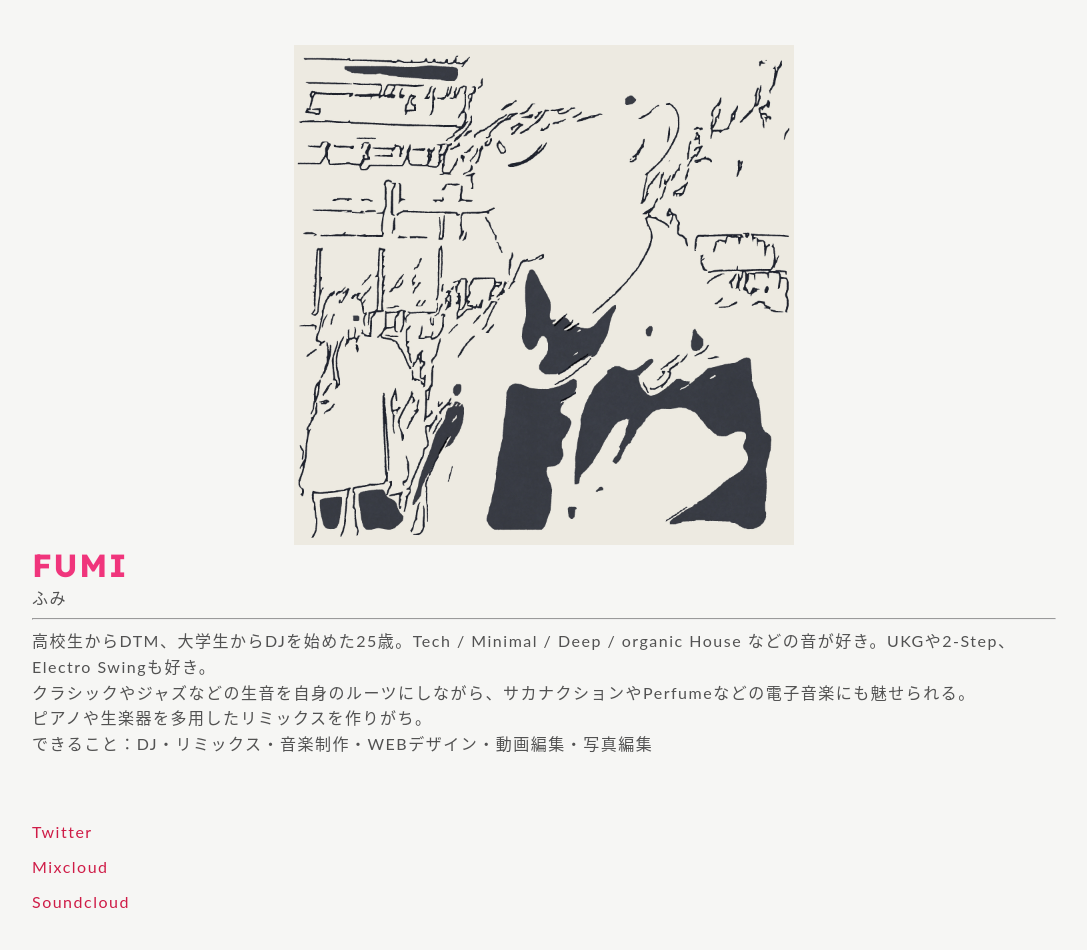
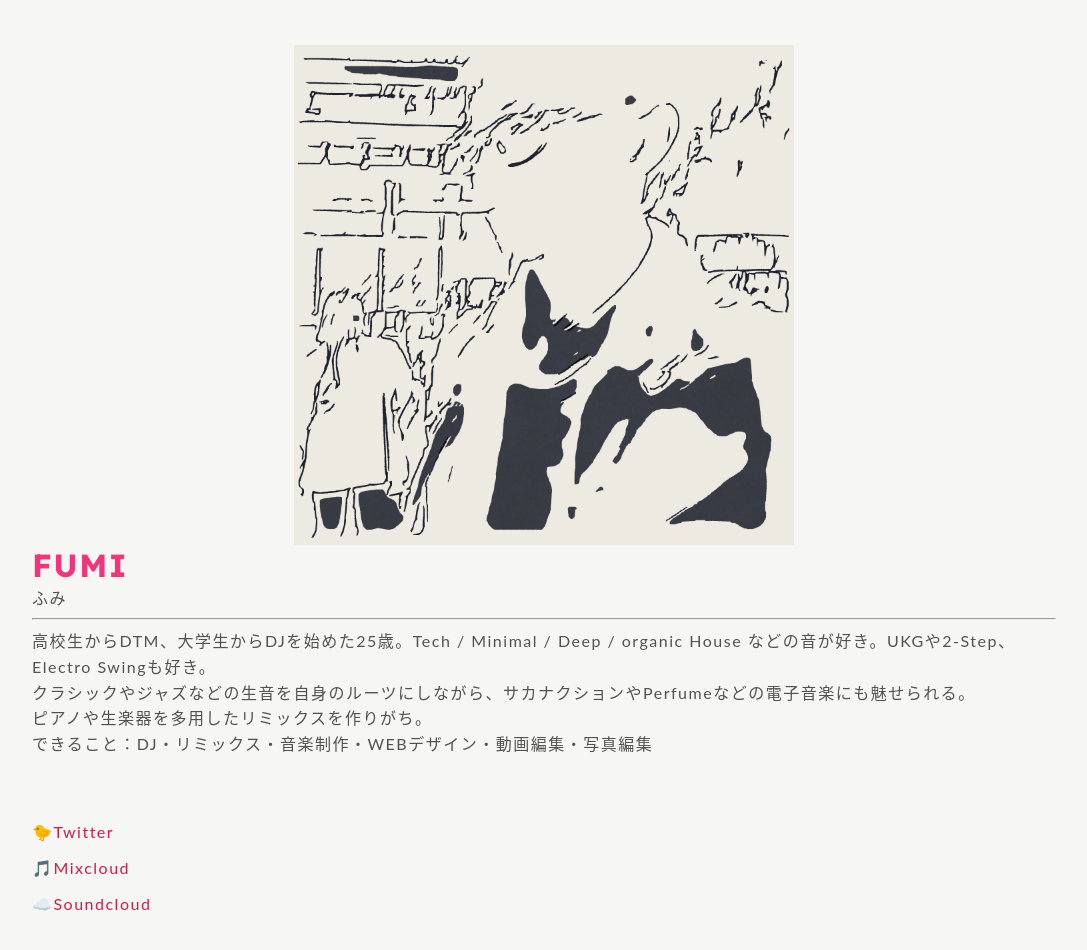
Before and after one commit to fumijp28i/fumijp28i.github.io, a plain HTML site: page index.html in a window 1280 px wide. Shown: the whole page, without its empty margins (96-1183 px from the left). Drawn offline with Linux system fonts and the light colour scheme; a script that the page names is missing.

Commit message:
index.htmlを変更

```diff
--- a/index.html
+++ b/index.html
@@ -20,15 +20,14 @@
         <h1 class="colorful">FUMI</h1>
         <p>ふみ</p>
         <hr>
-        <p>高校生からDTM、大学生からDJを始めた25歳。Tech / Minimal / Deep / organic House などの音が好き。UKGや2-Step、Electro
-          Swingも好き。<br>クラシックやジャズなどの生音を自身のルーツにしながら、サカナクションやPerfumeなどの電子音楽にも魅せられる。<br>ピアノや生楽器を多用したリミックスを作りがち。</p>
+        <p>高校生からDTM、大学生からDJを始めた25歳。Tech / Minimal / Deep / organic House などの音が好き。UKGや2-Step、Electro Swingも好き。<br>クラシックやジャズなどの生音を自身のルーツにしながら、サカナクションやPerfumeなどの電子音楽にも魅せられる。<br>ピアノや生楽器を多用したリミックスを作りがち。</p>
         <p>できること：DJ・リミックス・音楽制作・WEBデザイン・動画編集・写真編集</p>
       </section>
       <section class="inner permlink">
         <ul>
-          <li><a href="https://twitter.com/fumijp28i" target="_blank">Twitter</a></li>
-          <li><a href="https://www.mixcloud.com/fumijp28i/" target="_blank">Mixcloud</a></li>
-          <li><a href="https://soundcloud.com/fumijp28i" target="_blank">Soundcloud</a></li>
+          <li><a href="https://twitter.com/fumijp28i" target="_blank">🐤Twitter</a></li>
+          <li><a href="https://www.mixcloud.com/fumijp28i/" target="_blank">🎵Mixcloud</a></li>
+          <li><a href="https://soundcloud.com/fumijp28i" target="_blank">☁️Soundcloud</a></li>
         </ul>
       </section>
     </section>
```
